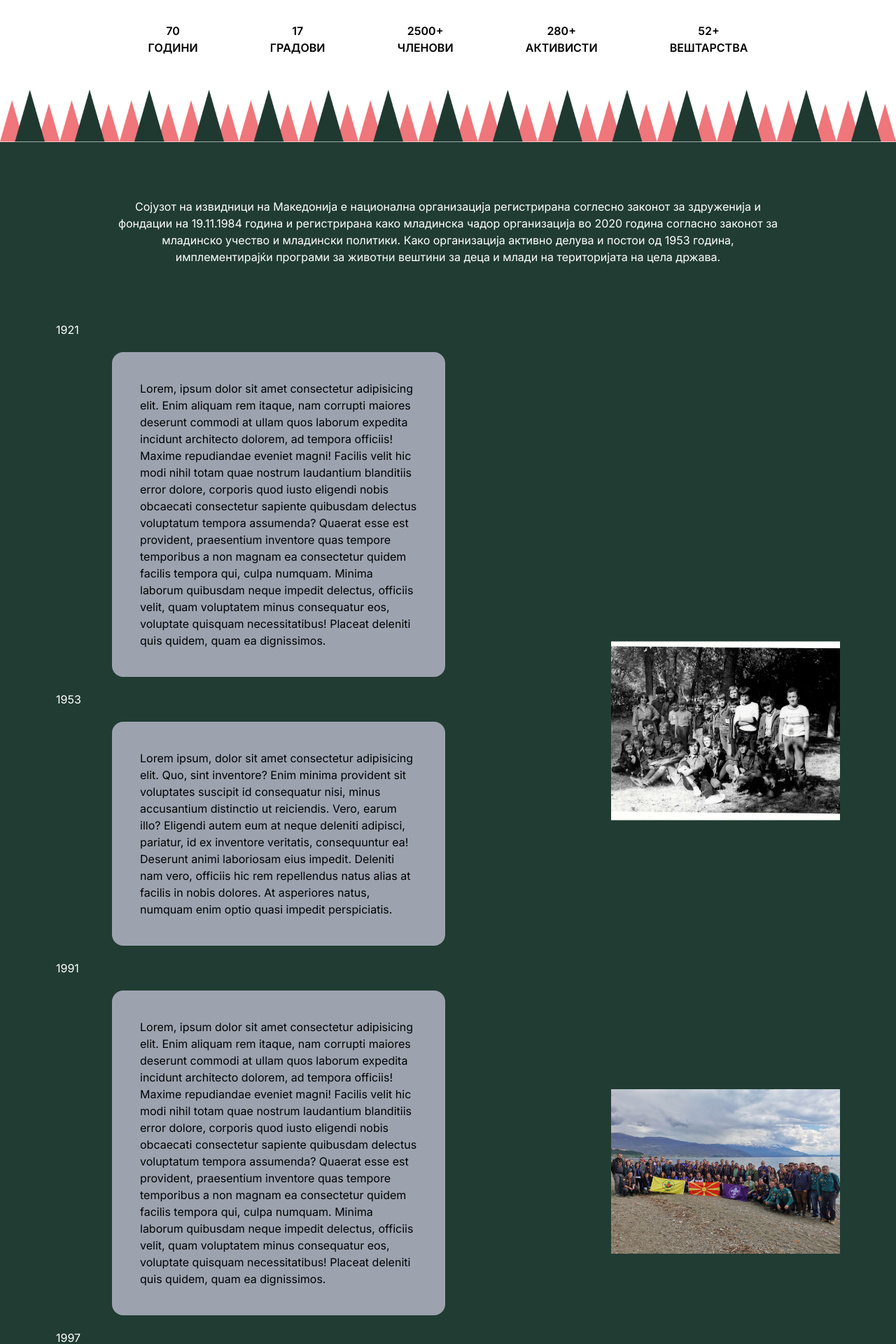
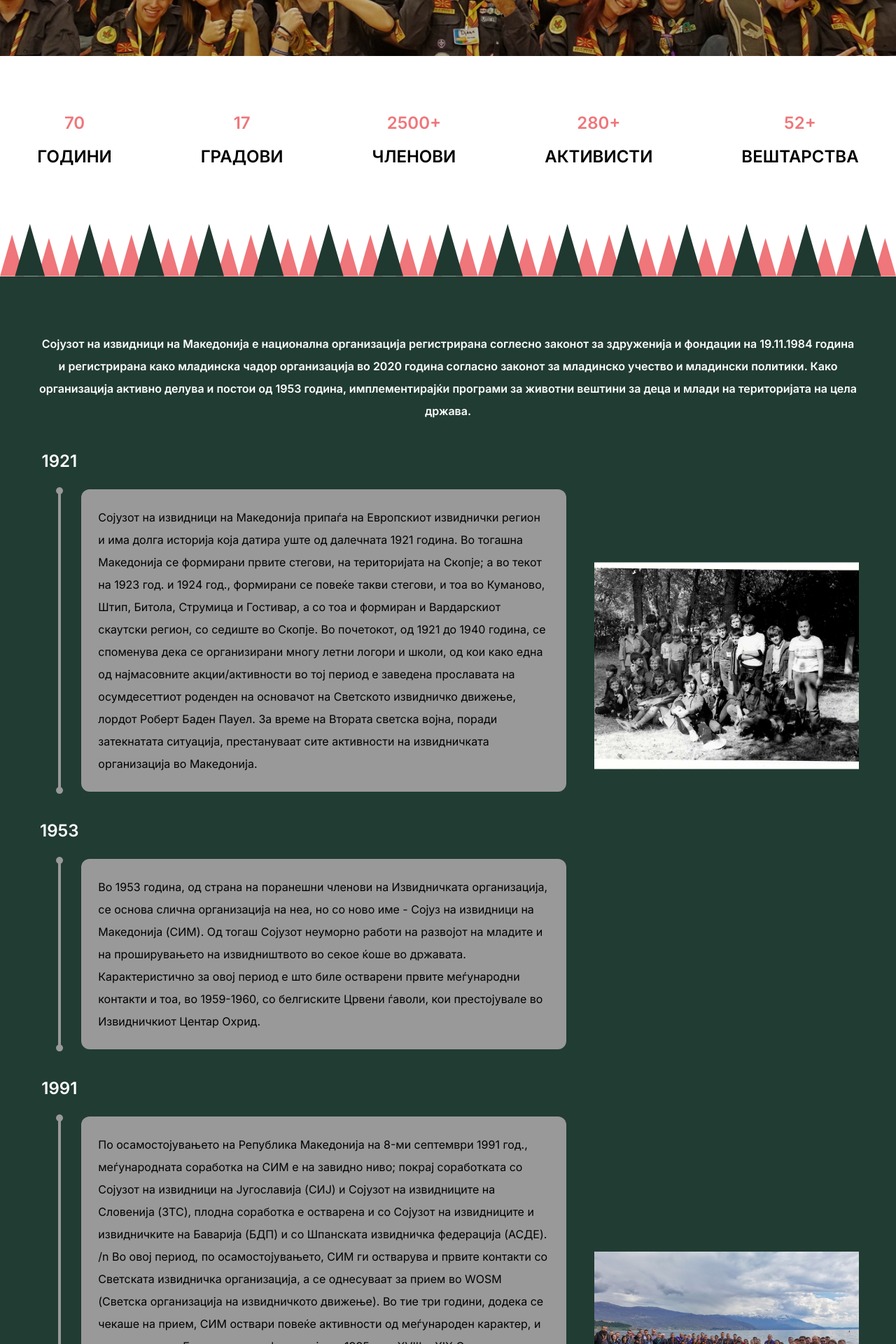
Before and after one commit to andrijantasevski/izvidnici.mk, a Next.js app: page /za-nas in a window 1280 px wide. Shown: the part 400-2320 px from the top of the page at 70% size. Built offline with nearby package versions, Linux system fonts and the light colour scheme.

Commit message:
refactor: completed about us page.

```diff
--- a/src/pages/za-nas.tsx
+++ b/src/pages/za-nas.tsx
@@ -1,135 +1,168 @@
 import React from "react";
 import Image from "next/image";
+import Head from "next/head";
+import { IconCircle, IconCircleFilled } from "@tabler/icons-react";
 
-const Zanas = () => {
+const storyLine = [
+  {
+    year: 1921,
+    description:
+      "Сојузот на извидници на Македонија припаѓа на Европскиот извиднички регион и има долга историја која датира уште од далечната 1921 година. Во тогашна Македонија се формирани првите стегови, на територијата на Скопје; а во текот на 1923 год. и 1924 год., формирани се повеќе такви стегови, и тоа во Куманово, Штип, Битола, Струмица и Гостивар, а со тоа и формиран и Вардарскиот скаутски регион, со седиште во Скопје. Во почетокот, од 1921 до 1940 година, се споменува дека се организирани многу летни логори и школи, од кои како една од најмасовните акции/активности во тој период е заведена прославата на осумдесеттиот роденден на основачот на Светското извидничко движење, лордот Роберт Баден Пауел. За време на Втората светска војна, поради затекнатата ситуација, престануваат сите активности на извидничката организација во Македонија. ",
+  },
+  {
+    year: 1953,
+    description:
+      "Во 1953 година, од страна на поранешни членови на Извидничката организација, се основа слична организација на неа, но со ново име - Сојуз на извидници на Македонија (СИМ). Од тогаш Сојузот неуморно работи на развојот на младите и на проширувањето на извидништвото во секое ќоше во државата. Карактеристично за овој период е што биле остварени првите меѓународни контакти и тоа, во 1959-1960, со белгиските Црвени ѓаволи, кои престојувале во Извидничкиот Центар Охрид. ",
+  },
+  {
+    year: 1991,
+    description:
+      "По осамостојувањето на Република Македонија на 8-ми септември 1991 год., меѓународната соработка на СИМ е на завидно ниво; покрај соработката со Сојузот на извидници на Југославија (СИЈ) и Сојузот на извидниците на Словенија (ЗТС), плодна соработка е остварена и со Сојузот на извидниците и извидничките на Баварија (БДП) и со Шпанската извидничка федерација (АСДЕ). /n Во овој период, по осамостојувањето, СИМ ги остварува и првите контакти со Светската извидничка организација, а се однесуваат за прием во WOSM (Светска организација на извидничкото движење). Во тие три години, додека се чекаше на прием, СИМ оствари повеќе активности од меѓународен карактер, и тоа учество на Европската конференција во 1995 год, XVIII и XIX Светско џамбори во Холандија и Чиле, XXXIV и XXXV Конференција на WOSM, X Светски мут во Шведска (во 1996 год). /n Не треба да се заборави учеството на голем број на извидници од СИМ на голем број школи и семинари одржани во Словенија, Кипар, Унгарија, Франција, одржани од страна на Европското извидничко биро. ",
+  },
+  {
+    year: 1997,
+    description:
+      "Официјално, на 25.07.1997, Сојуз на извидници на Македонија станува дел од Светското извидничко движење. Како членка во WOSM, СИМ за своето членство добива голем број на придобивки, од кои дел се: сервиси и консултации за подобро управување, можности за градење на капацитетите за своето членство, можност за учество во интернационални семинари, обуки и кампови, како и можност за директно вклучување, застапување и креирање политики во рамките на регионот или на глобално ниво.  ",
+  },
+  {
+    year: "Денес",
+    description:
+      "Извидничкото движење во Македонија кое се споменува моментално е организирано во 23 извиднички одреди (единици), во речиси сите региони ширум Mакедонија, со членство кое брои над 2500 индивидуи и многу иницијативи за нови одреди кои моментално се во процедура за исполнување на условите за полноправно членство во СИМ. Во овие над 70 години постоење, СИМ има традиција на организирање голем број на ориентациони и полигонски натпреварувања, семинари и обуки, школи за водачи, каравани и акции, кампањи, летни и зимски кампови и многу други извиднички активности. Покрај активностите на СИМ, одредите ширум државата организираат голем број на ориентациони натпреварувања и школи за обука на кадри; а приоритет им е работата, воспитувањето и едукацијата на децата и младите - членови во извидничкото движење. Овие активности се организираат во природа или, пак, онаму каде што постојат извиднички центри, како што се оние на Охридското Езеро во Охрид и Струга; и ширум цела Македонија каде што се наоѓаат извиднички домови во планина, село или град.",
+  },
+];
+
+type StoryLineItemType = {
+  year: string | number;
+  description: string;
+};
+
+type StoryLineItemProps = {
+  storyLineItem: StoryLineItemType;
+  idx: number;
+};
+
+function StoryLineItem({ storyLineItem, idx }: StoryLineItemProps) {
   return (
-    <>
-      <div className="bg-about-hero bg-cover bg-no-repeat text-center text-white">
-        <div className="flex h-96 flex-col items-center justify-center">
-          <h1 className="pb-3 text-3xl font-semibold ">ЗА НАС</h1>
+    <div className="flex flex-col gap-6">
+      <div className="w-1/12 text-center text-2xl font-semibold uppercase text-base-100">
+        {storyLineItem.year}
+      </div>
+
+      <div className="flex">
+        <div className={`flex w-1/12 justify-center self-stretch`}>
+          <div
+            className={`relative h-full w-1 ${
+              idx + 1 === storyLine.length ? "bg-transparent" : "bg-base-300"
+            }`}
+          >
+            <IconCircleFilled
+              className={`absolute -top-1 left-1/2 h-3 w-3 -translate-x-1/2 ${
+                idx + 1 === storyLine.length
+                  ? "text-transparent"
+                  : "text-base-300"
+              }`}
+            />
+            <IconCircleFilled
+              className={`absolute -bottom-1 left-1/2 h-3 w-3 -translate-x-1/2 text-base-300 ${
+                idx + 1 === storyLine.length
+                  ? "text-transparent"
+                  : "text-base-300"
+              }`}
+            />
           </div>
         </div>
 
-      <div className="mx-40 flex justify-around py-12 text-center font-semibold">
-        <div>
-          <p>70</p>
-          <p>ГОДИНИ</p>
-        </div>
-        <div>
-          <p>17</p>
-          <p>ГРАДОВИ</p>
-        </div>
-        <div>
-          <p>2500+</p>
-          <p>ЧЛЕНОВИ</p>
-        </div>
-        <div>
-          <p>280+</p>
-          <p>АКТИВИСТИ</p>
-        </div>
-        <div>
-          <p>52+</p>
-          <p>ВЕШТАРСТВА</p>
+        <div className="w-11/12 rounded-xl bg-base-300 p-6 leading-loose text-base-content">
+          {storyLineItem.description}
         </div>
       </div>
+    </div>
+  );
+}
+
+const ZaNas = () => {
+  return (
+    <>
+      <Head>За нас</Head>
+      <section className="relative">
         <Image
-        src={"/img/za-nas/Group 359.png"}
-        alt="img"
+          src="/img/background-images/about-hero.png"
+          width={1920}
+          height={536}
+          alt="Два извидника покажуваат знак со нивните раце."
+          className="h-[50vh] w-full object-cover brightness-75 lg:h-[60vh]"
+          priority
+        />
+
+        <h1 className="absolute left-1/2 top-1/2 w-full -translate-x-1/2 -translate-y-1/2 text-center text-5xl text-base-100 2xl:text-6xl">
+          Зачлени се
+        </h1>
+      </section>
+
+      <section className="mx-auto flex w-11/12 max-w-screen-xl flex-col justify-between gap-10 py-10 text-center text-2xl font-semibold lg:flex-row lg:py-20">
+        <div className="flex flex-col gap-4 uppercase">
+          <p className="text-secondary">70</p>
+          <p>години</p>
+        </div>
+        <div className="flex flex-col gap-4 uppercase">
+          <p className="text-secondary">17</p>
+          <p>градови</p>
+        </div>
+        <div className="flex flex-col gap-4 uppercase">
+          <p className="text-secondary">2500+</p>
+          <p>членови</p>
+        </div>
+        <div className="flex flex-col gap-4 uppercase">
+          <p className="text-secondary">280+</p>
+          <p>активисти</p>
+        </div>
+        <div className="flex flex-col gap-4 uppercase">
+          <p className="text-secondary">52+</p>
+          <p>вештарства</p>
+        </div>
+      </section>
+
+      <section className="hidden bg-base-100 lg:block">
+        <Image
+          src="/img/kalendar/pattern.svg"
           width={1920}
           height={111}
+          alt="Pattern"
+          className="w-full"
+          priority
         />
-      <div className="bg-primary px-40 py-20 text-center text-white">
-        <p>
+      </section>
+
+      <section className="bg-primary py-10 lg:py-20">
+        <div className="mx-auto flex w-11/12 max-w-screen-xl flex-col gap-10 text-base-100">
+          <p className="text-center font-semibold leading-loose">
             Сојузот на извидници на Македонија е национална организација
             регистрирана соглесно законот за здруженија и фондации на 19.11.1984
-          година и регистрирана како младинска чадор организација во 2020 година
-          согласно законот за младинско учество и младински политики. Како
-          организација активно делува и постои од 1953 година, имплементирајќи
-          програми за животни вештини за деца и млади на територијата на цела
-          држава.
+            година и регистрирана како младинска чадор организација во 2020
+            година согласно законот за младинско учество и младински политики.
+            Како организација активно делува и постои од 1953 година,
+            имплементирајќи програми за животни вештини за деца и млади на
+            територијата на цела држава.
           </p>
+
+          <div className="flex gap-10">
+            <div className="flex w-full flex-col gap-10 lg:w-8/12">
+              {storyLine.map((storyLineItem, idx) => (
+                <StoryLineItem
+                  key={storyLineItem.year}
+                  storyLineItem={storyLineItem}
+                  idx={idx}
+                />
+              ))}
             </div>
-
-      <div className="flex items-center justify-center bg-primary text-white px-20">
-        <div>
-          <p>1921</p>
-          <p className="mx-20 my-5 w-3/5 rounded-2xl bg-gray-400 p-10 text-black">
-            Lorem, ipsum dolor sit amet consectetur adipisicing elit. Enim
-            aliquam rem itaque, nam corrupti maiores deserunt commodi at ullam
-            quos laborum expedita incidunt architecto dolorem, ad tempora
-            officiis! Maxime repudiandae eveniet magni! Facilis velit hic modi
-            nihil totam quae nostrum laudantium blanditiis error dolore,
-            corporis quod iusto eligendi nobis obcaecati consectetur sapiente
-            quibusdam delectus voluptatum tempora assumenda? Quaerat esse est
-            provident, praesentium inventore quas tempore temporibus a non
-            magnam ea consectetur quidem facilis tempora qui, culpa numquam.
-            Minima laborum quibusdam neque impedit delectus, officiis velit,
-            quam voluptatem minus consequatur eos, voluptate quisquam
-            necessitatibus! Placeat deleniti quis quidem, quam ea dignissimos.
-          </p>
-          <p>1953</p>
-          <p className="mx-20 my-5 w-3/5 rounded-2xl bg-gray-400 p-10 text-black">
-            Lorem ipsum, dolor sit amet consectetur adipisicing elit. Quo, sint
-            inventore? Enim minima provident sit voluptates suscipit id
-            consequatur nisi, minus accusantium distinctio ut reiciendis. Vero,
-            earum illo? Eligendi autem eum at neque deleniti adipisci, pariatur,
-            id ex inventore veritatis, consequuntur ea! Deserunt animi
-            laboriosam eius impedit. Deleniti nam vero, officiis hic rem
-            repellendus natus alias at facilis in nobis dolores. At asperiores
-            natus, numquam enim optio quasi impedit perspiciatis.
-          </p>
-          <p>1991</p>
-          <p className="mx-20 my-5 w-3/5 rounded-2xl bg-gray-400 p-10 text-black">
-            Lorem, ipsum dolor sit amet consectetur adipisicing elit. Enim
-            aliquam rem itaque, nam corrupti maiores deserunt commodi at ullam
-            quos laborum expedita incidunt architecto dolorem, ad tempora
-            officiis! Maxime repudiandae eveniet magni! Facilis velit hic modi
-            nihil totam quae nostrum laudantium blanditiis error dolore,
-            corporis quod iusto eligendi nobis obcaecati consectetur sapiente
-            quibusdam delectus voluptatum tempora assumenda? Quaerat esse est
-            provident, praesentium inventore quas tempore temporibus a non
-            magnam ea consectetur quidem facilis tempora qui, culpa numquam.
-            Minima laborum quibusdam neque impedit delectus, officiis velit,
-            quam voluptatem minus consequatur eos, voluptate quisquam
-            necessitatibus! Placeat deleniti quis quidem, quam ea dignissimos.
-          </p>
-          <p>1997</p>
-          <p className="mx-20 my-5 w-3/5 rounded-2xl bg-gray-400 p-10 text-black">
-            Lorem ipsum, dolor sit amet consectetur adipisicing elit. Quo, sint
-            inventore? Enim minima provident sit voluptates suscipit id
-            consequatur nisi, minus accusantium distinctio ut reiciendis. Vero,
-            earum illo? Eligendi autem eum at neque deleniti adipisci, pariatur,
-            id ex inventore veritatis, consequuntur ea! Deserunt animi
-            laboriosam eius impedit. Deleniti nam vero, officiis hic rem
-            repellendus natus alias at facilis in nobis dolores. At asperiores
-            natus, numquam enim optio quasi impedit perspiciatis.
-          </p>
-          <p>ДЕНЕС</p>
-          <p className="mx-20 my-5 w-3/5 rounded-2xl bg-gray-400 p-10 text-black">
-            Lorem, ipsum dolor sit amet consectetur adipisicing elit. Enim
-            aliquam rem itaque, nam corrupti maiores deserunt commodi at ullam
-            quos laborum expedita incidunt architecto dolorem, ad tempora
-            officiis! Maxime repudiandae eveniet magni! Facilis velit hic modi
-            nihil totam quae nostrum laudantium blanditiis error dolore,
-            corporis quod iusto eligendi nobis obcaecati consectetur sapiente
-            quibusdam delectus voluptatum tempora assumenda? Quaerat esse est
-            provident, praesentium inventore quas tempore temporibus a non
-            magnam ea consectetur quidem facilis tempora qui, culpa numquam.
-            Minima laborum quibusdam neque impedit delectus, officiis velit,
-            quam voluptatem minus consequatur eos, voluptate quisquam
-            necessitatibus! Placeat deleniti quis quidem, quam ea dignissimos.
-          </p>
-        </div>
-        <div className=" ">
-          <div className=" ">
+            <div className="hidden w-4/12 flex-col justify-between py-40 lg:flex">
               <Image
                 src={"/img/za-nas/Image (26) 1.png"}
                 alt="img"
                 width={2557}
                 height={436}
               />
-          </div>
-          <div className="my-96">
+
               <Image
                 src={
                   "/img/za-nas/56828043_2260394420689100_3371333616922525696_n 1.png"
@@ -138,8 +171,7 @@ const Zanas = () => {
                 width={557}
                 height={436}
               />
-          </div>
-          <div className="">
+
               <Image
                 src={"/img/za-nas/DSC_2064 1.png"}
                 alt="img"
@@ -149,42 +181,71 @@ const Zanas = () => {
             </div>
           </div>
         </div>
+      </section>
 
-      <div className="text-center">
-        <h2 className="py-20 text-3xl font-semibold">ИЗВИДНИЧКИ МЕТОД</h2>
-        <p className="px-32 pb-20">
-          Lorem ipsum dolor sit amet consectetur, adipisicing elit. Dolores sit
-          quibusdam doloremque incidunt, cum qui, voluptatem cupiditate, ut
-          recusandae beatae illum labore magni voluptate quae ratione
-          necessitatibus? Tenetur natus dignissimos, nemo soluta vitae aut
-          tempore voluptatum, placeat quibusdam maiores ut, sed aspernatur
-          eveniet quos magnam incidunt modi eius illum doloremque!
+      <section className="mx-auto flex w-11/12 max-w-screen-xl flex-col gap-10 py-10 text-center lg:py-10">
+        <h2 className="text-3xl font-semibold">ИЗВИДНИЧКИ МЕТОД</h2>
+        <p className="leading-loose">
+          Суштински систем за постигнување на образовниот предлог на
+          извидничкото движење, дефиниран како систем на прогресивно
+          самообразование. Претставува метод заснован на интеракција на
+          подеднакво важни елементи кои функционираат заедно како кохезивен
+          систем, а имплементацијата на овие елементи на комбиниран и балансиран
+          начин е она што го прави извидништвото уникатно. Извидничкиот метод е
+          основа на извидништвото и е изразен преку следните елементи:
         </p>
-      </div>
+
         <div className="flex justify-center">
           <Image
-          src={"/img/za-nas/1. Слика - И 1.png"}
+            src={"/img/za-nas/izvidnichki-metod.jpg"}
             alt="img"
-          width={1430}
-          height={1368}
+            width={1011}
+            height={1075}
           />
         </div>
-      <div className="bg-primary text-center text-white ">
-        <h2 className="py-10 font-semibold text-3xl">НАШАТА ВИЗИЈА</h2>
-        <p className="px-64">
+      </section>
+
+      <section className="relative bg-primary text-center text-base-100">
+        <div className="mx-auto flex w-11/12 max-w-screen-xl flex-col gap-10 py-10 lg:py-20">
+          <h2 className="text-3xl font-semibold">НАШАТА ВИЗИЈА</h2>
+          <p className="text-lg font-medium leading-loose">
             Сојузот на извидници на Македонија е релевантна, атрактивна и
             самоодржлива организација која обединува млади луѓе преку современа
             прогресивна програма која ги исполнува општествените потреби на
             младите во Р. Македонија и го гради нивниот карактер врз база на
             позитивните извиднички вредности и принципи.
           </p>
-        <p className="py-10 font-semibold">БИДИ ПОДГОТВЕН</p>
+
+          <p className="text-xl font-semibold uppercase">биди подготвен!</p>
         </div>
-      <div className="flex justify-center mb-20">
-      <Image src={'/img/za-nas/Group 352 (2).png'} alt="img" width={266} height={135} />
-      </div>
+
+        <Image
+          className="absolute bottom-0 hidden lg:block"
+          src="/img/zacleni-se/scout-types-pattern.svg"
+          width={318}
+          height={329}
+          alt="Pattern"
+        />
+
+        <Image
+          className="absolute right-0 top-0 hidden rotate-180 lg:block"
+          src="/img/zacleni-se/scout-types-pattern.svg"
+          width={318}
+          height={329}
+          alt="Pattern"
+        />
+      </section>
+
+      <section className="flex justify-center pb-40">
+        <Image
+          src={"/img/za-nas/Group 352 (2).png"}
+          alt="img"
+          width={266}
+          height={135}
+        />
+      </section>
     </>
   );
 };
 
-export default Zanas;
+export default ZaNas;
```
Also changed, not shown: public/img/za-nas/izvidnichki-metod.jpg (added). Lines whose indentation alone changed are shown as unchanged.
